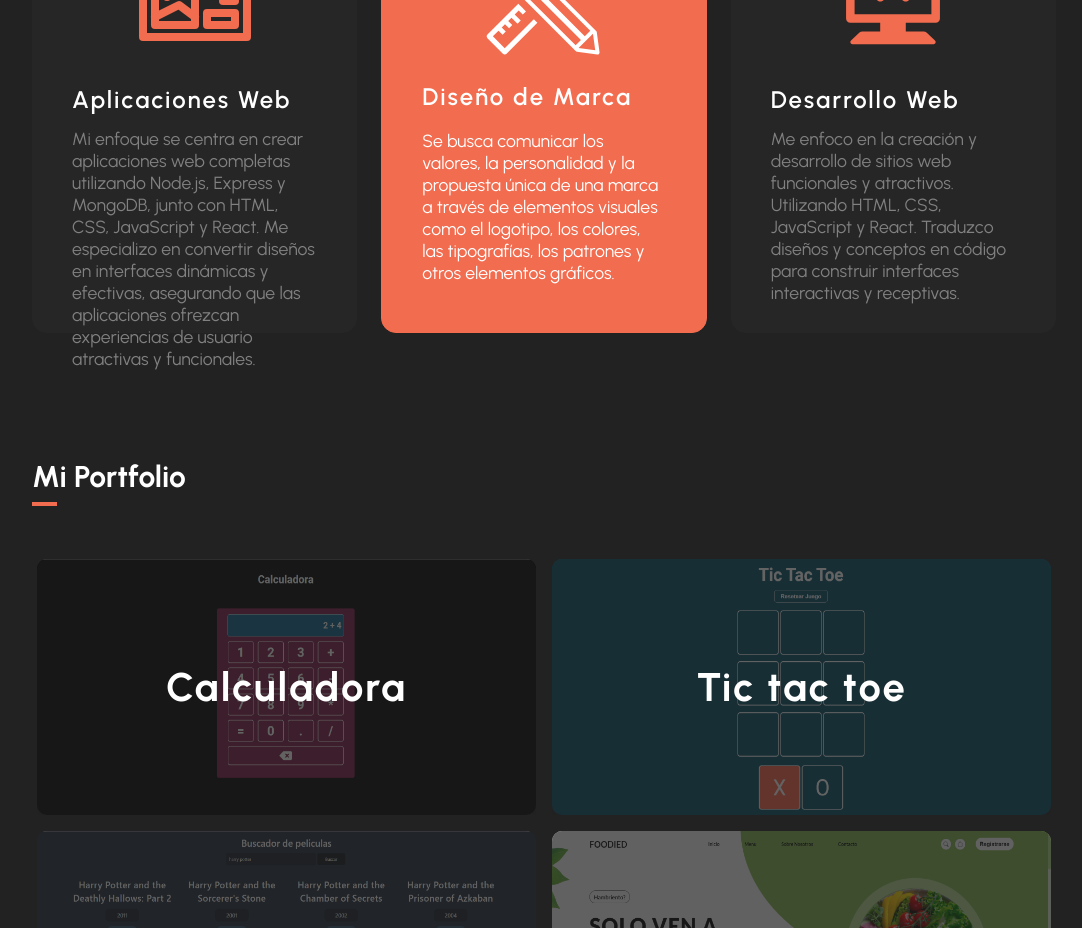
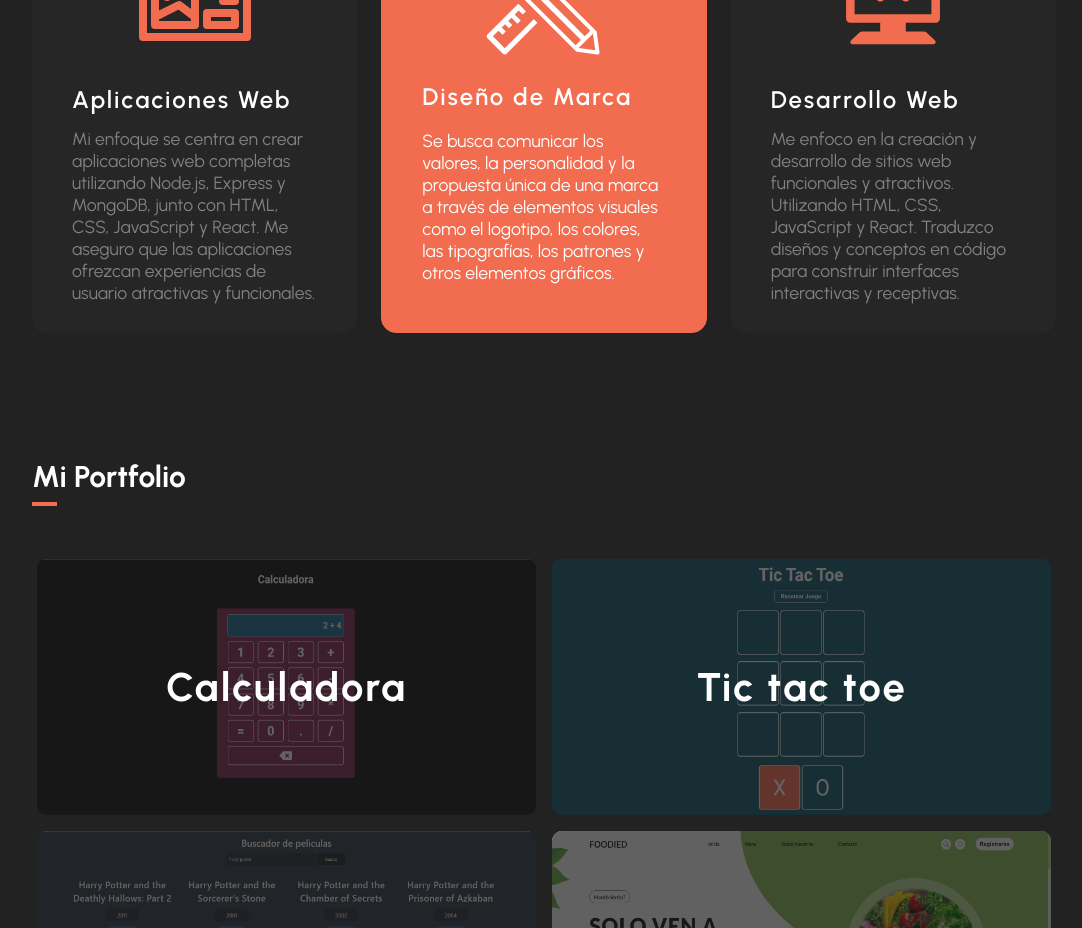
Before and after one commit to nachof948/portfolio-Js-React, a React (Vite) app: page / in a window 1280 px wide. Shown: the part 1580-2508 px from the top of the page, without its empty margins (96-1178 px from the left). Built offline with nearby package versions, Linux system fonts and the light colour scheme.

Commit message:
Cambios#

```diff
--- a/src/components/Mis-servicios/Mis-servicios.jsx
+++ b/src/components/Mis-servicios/Mis-servicios.jsx
@@ -48,7 +48,7 @@ const Misservicios = () => {
                         imagen={cardUxImage}
                         imagenHover={cardUxHoverImage}
                         servicio={'Aplicaciones Web'}
-                        explicacion={'Mi enfoque se centra en crear aplicaciones web completas utilizando Node.js, Express y MongoDB, junto con HTML, CSS, JavaScript y React. Me especializo en convertir diseños en interfaces dinámicas y efectivas, asegurando que las aplicaciones ofrezcan experiencias de usuario atractivas y funcionales.'}/>
+                        explicacion={'Mi enfoque se centra en crear aplicaciones web completas utilizando Node.js, Express y MongoDB, junto con HTML, CSS, JavaScript y React. Me aseguro que las aplicaciones ofrezcan experiencias de usuario atractivas y funcionales.'}/>
                         <Cardbranding/>
                         <CardBlack
                         imagen={cardWebImage}
```
